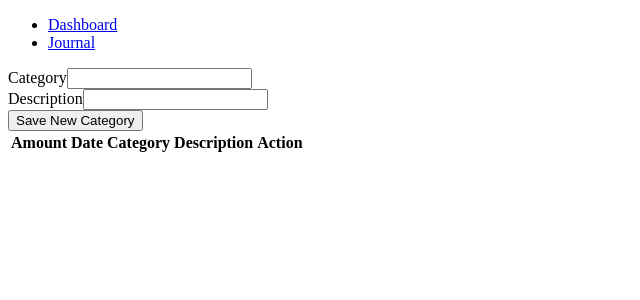
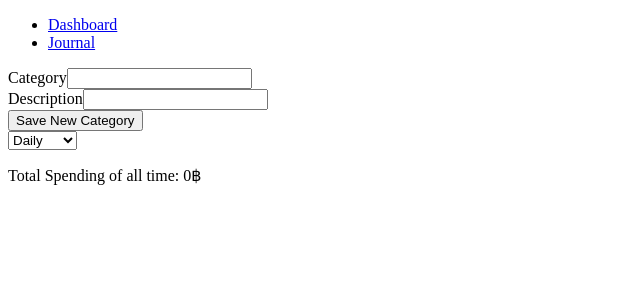
Before and after one commit to haoz20/spending-tracker, a React (Vite) app: page / in a window 1280 px wide. Shown: the top 300 px of the page, without its empty margins (0-640 px from the left). Built offline with nearby package versions, Linux system fonts and the light colour scheme.

Commit message:
implement monthly showing logic

```diff
--- /dev/null
+++ b/src/components/TotalSpending.jsx
@@ -0,0 +1,93 @@
+
+import { use } from 'react';
+import { useState, useRef, useEffect } from 'react';
+import { useLocalStorage } from 'react-use';
+
+function TotalSpending({ data }) {
+    const [spendingData, setSpendingData] = useState(data);
+    const [filteredData, setFilteredData] = useState([]);
+
+    const [timeframe, setTimeFrame] = useState('daily');
+    const [totalSpending, setTotalSpending] = useState(0);
+
+    const handleFilterChange = (e) => {
+        setTimeFrame(e.target.value);
+        console.log('Selected Timeframe:', e.target.value);
+    }
+
+    useEffect(() => {
+        switch (timeframe) {
+            case 'monthly':
+                const groupByMonth = spendingData.reduce((byMonth, item) => {
+                    const date = new Date(item.date);
+                    const month = new Intl.DateTimeFormat("en-US", { month: 'long' }).format(date); /* things to note */
+                    const category = item.category;
+                    if (!byMonth[month]) {
+                        byMonth[month] = {
+                            categories: {},
+                            total: 0
+                        };
+                    };
+                    if (!byMonth[month].categories[category]) {
+                        byMonth[month].categories[category] = {
+                            total: 0,
+                            items: []
+                        }
+                    }
+                    byMonth[month].categories[category].total += item.amount;
+                    byMonth[month].categories[category].items.push(item);
+                    byMonth[month].total += item.amount;
+                    return byMonth;
+                }, {});
+                console.log('Monthly Data:', groupByMonth);
+                setFilteredData(Object.entries(groupByMonth));
+
+                break;
+            default:
+                break;
+        }
+    }, [data, timeframe]);
+
+    useEffect(() => {
+        console.log('Filtered Data:', filteredData);
+    }, [filteredData]);
+
+    useEffect(() => {
+        const total = spendingData.reduce((acc, item) => acc + item.amount, 0);
+        setTotalSpending(total);
+    }, [spendingData]);
+
+
+    return (
+        <>
+            <select name="timeframe" id="timeframe" value={timeframe} onChange={handleFilterChange}>
+                <option value="daily">Daily</option>
+                <option value="weekly">Weekly</option>
+                <option value="monthly">Monthly</option>
+            </select>
+            <p>Total Spending of all time: {totalSpending}฿ </p>
+            <ul>
+
+                {
+                    filteredData.map(([month, monthData]) => (
+                        <li key={month}>
+                            <h3>{month} {monthData.total}</h3>
+                            <ul>
+                                {
+                                    Object.entries(monthData.categories).map(([category, { total }]) => (
+                                        <li key={category}>
+                                            {category}: {total}฿
+                                        </li>
+                                    ))
+                                }
+                            </ul>
+                        </li>
+                    ))
+                }
+
+            </ul>
+        </>
+    )
+};
+
+export default TotalSpending
--- a/src/routes/Dashboard.jsx
+++ b/src/routes/Dashboard.jsx
@@ -1,6 +1,7 @@
 import { useState, useRef } from 'react'
-import SpendingTable from '../components/SpendingTable'
 import { useLocalStorage } from 'react-use'
+import { ListItem } from '@mui/material';
+import TotalSpending from '../components/TotalSpending';
 
 function Dashboard() {
   const [count, setCount] = useState(0);
@@ -27,12 +28,6 @@ function Dashboard() {
 
   }
 
-  const onDeleteItem = (index) => {
-    spendingData.splice(index, 1);
-    setSpendingData([...spendingData]);
-  }
-
-
 
   return (
     <>
@@ -46,9 +41,8 @@ function Dashboard() {
         <button type="submit">Save New Category</button>
       </form>
 
-      <SpendingTable
-        data={spendingData}
-        onDeleteRecord={onDeleteItem}/>
+      <TotalSpending data={spendingData} />
+
     </>
 
 
```
